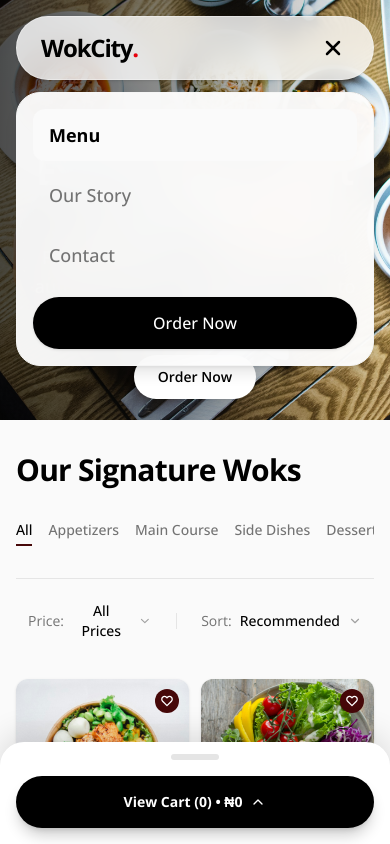
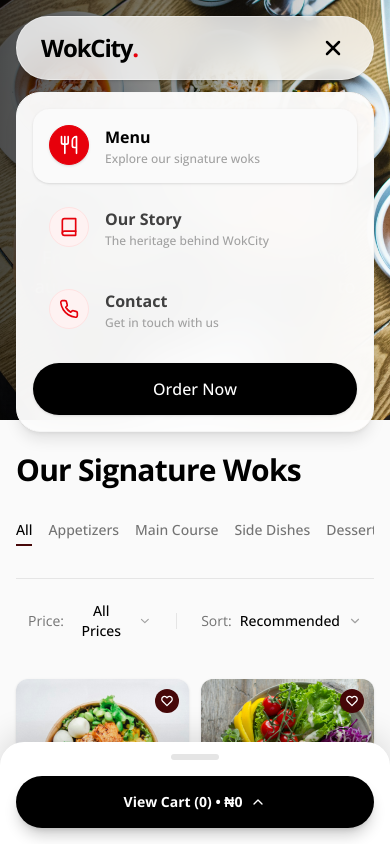
Before and after one commit to Ace-design2/wokcity-restaurant, a Next.js app: page / in a window 390 px wide. Both pictures are taken after a click on the button 333 px from the left and 48 px from the top of the page. Shown: the top 844 px of the page. Built offline with nearby package versions, Linux system fonts and the light colour scheme.

Commit message:
feat: Enhance mobile navigation menu with icons, descriptions, and click-outside-to-close functionality.

```diff
--- a/components/NavbarFloating.tsx
+++ b/components/NavbarFloating.tsx
@@ -9,12 +9,28 @@
   const [isScrolled, setIsScrolled] = useState(false);
   const pathname = usePathname();
   const navRefs = useRef<(HTMLAnchorElement | null)[]>([]);
+  const mobileMenuRef = useRef<HTMLDivElement>(null);
   const [indicatorStyle, setIndicatorStyle] = useState({ left: 0, width: 0 });
 
   const navLinks = [
-    { name: 'Menu', href: '/' },
-    { name: 'Our Story', href: '/about' },
-    { name: 'Contact', href: '/contact' },
+    {
+      name: 'Menu',
+      href: '/',
+      icon: <svg width="20" height="20" viewBox="0 0 24 24" fill="none" stroke="currentColor" strokeWidth="2" strokeLinecap="round" strokeLinejoin="round"><path d="M3 2v7c0 1.1.9 2 2 2h4a2 2 0 0 0 2-2V2" /><path d="M7 2v20" /><path d="M21 15V2v0a5 5 0 0 0-5 5v6c0 1.1.9 2 2 2h3Zm0 0v7" /></svg>,
+      description: "Explore our signature woks"
+    },
+    {
+      name: 'Our Story',
+      href: '/about',
+      icon: <svg width="20" height="20" viewBox="0 0 24 24" fill="none" stroke="currentColor" strokeWidth="2" strokeLinecap="round" strokeLinejoin="round"><path d="M4 19.5A2.5 2.5 0 0 1 6.5 17H20" /><path d="M6.5 2H20v20H6.5A2.5 2.5 0 0 1 4 19.5v-15A2.5 2.5 0 0 1 6.5 2z" /></svg>,
+      description: "The heritage behind WokCity"
+    },
+    {
+      name: 'Contact',
+      href: '/contact',
+      icon: <svg width="20" height="20" viewBox="0 0 24 24" fill="none" stroke="currentColor" strokeWidth="2" strokeLinecap="round" strokeLinejoin="round"><path d="M22 16.92v3a2 2 0 0 1-2.18 2 19.79 19.79 0 0 1-8.63-3.07 19.5 19.5 0 0 1-6-6 19.79 19.79 0 0 1-3.07-8.67A2 2 0 0 1 4.11 2h3a2 2 0 0 1 2 1.72 12.84 12.84 0 0 0 .7 2.81 2 2 0 0 1-.45 2.11L8.09 9.91a16 16 0 0 0 6 6l1.27-1.27a2 2 0 0 1 2.11-.45 12.84 12.84 0 0 0 2.81.7A2 2 0 0 1 22 16.92z" /></svg>,
+      description: "Get in touch with us"
+    },
   ];
 
   useEffect(() => {
@@ -31,6 +47,20 @@
 
     return () => window.removeEventListener('scroll', handleScroll);
   }, []);
+
+  useEffect(() => {
+    function handleClickOutside(event: MouseEvent) {
+      if (mobileMenuRef.current && !mobileMenuRef.current.contains(event.target as Node)) {
+        setIsMobileMenuOpen(false);
+      }
+    }
+    if (isMobileMenuOpen) {
+      document.addEventListener("mousedown", handleClickOutside);
+    } else {
+      document.removeEventListener("mousedown", handleClickOutside);
+    }
+    return () => document.removeEventListener("mousedown", handleClickOutside);
+  }, [isMobileMenuOpen]);
 
   useEffect(() => {
     const activeIndex = navLinks.findIndex(link => link.href === pathname);
@@ -136,6 +166,7 @@
       </nav>
 
       <div
+        ref={mobileMenuRef}
         className={`md:hidden w-full max-w-[1200px] pointer-events-auto bg-white/95 backdrop-blur-xl rounded-3xl shadow-lg border border-neutral-100 overflow-hidden transition-all duration-300 ease-[cubic-bezier(0.4,0,0.2,1)] ${
           isMobileMenuOpen ? 'max-h-[500px] mt-3 opacity-100 scale-100' : 'max-h-0 mt-0 opacity-0 scale-95 pointer-events-none border-transparent'
         }`}
@@ -148,13 +179,25 @@
                 key={link.name}
                 href={link.href}
                 onClick={() => setIsMobileMenuOpen(false)}
-                className={`text-lg block px-4 py-3 rounded-xl transition-all duration-200 ${
+                className={`flex items-start gap-4 p-4 rounded-2xl transition-all duration-300 ${
                   isActive
-                    ? 'font-bold text-black bg-neutral-50'
-                    : 'font-medium text-neutral-500 hover:text-black hover:bg-neutral-50'
+                    ? 'bg-neutral-50 shadow-sm'
+                    : 'hover:bg-neutral-50'
                 }`}
               >
-                {link.name}
+                <div className={`w-10 h-10 rounded-full flex items-center justify-center shrink-0 border transition-all duration-300 ${
+                  isActive ? 'bg-red-600 text-white border-red-600 shadow-sm' : 'bg-red-50 text-red-600 border-red-100'
+                }`}>
+                  {link.icon}
+                </div>
+                <div className="flex flex-col gap-0.5">
+                  <span className={`text-base font-bold ${isActive ? 'text-black' : 'text-neutral-700'}`}>
+                    {link.name}
+                  </span>
+                  <span className="text-xs font-medium text-neutral-400">
+                    {link.description}
+                  </span>
+                </div>
               </Link>
             );
           })}
```
